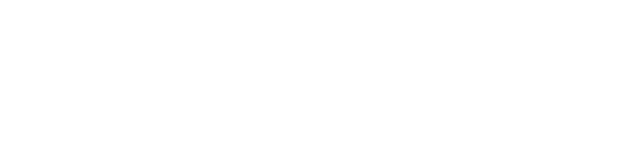
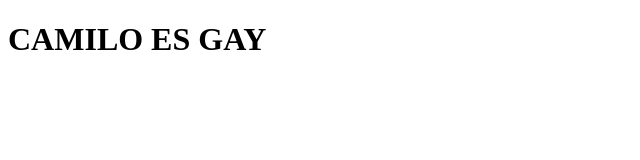
Before and after one commit to INGsoftwareCamilorodriguez/Metologia_software, a plain HTML site: page index.html in a window 1280 px wide. Shown: the whole page, without its empty margins (0-640 px from the left). Drawn offline with Linux system fonts and the light colour scheme.

Commit message:
Add header with title 'CAMILO ES GAY' to index.html

```diff
--- a/index.html
+++ b/index.html
@@ -1,11 +1,9 @@
 <!DOCTYPE html>
 <html lang="en">
 <head>
-    <meta charset="UTF-8">
-    <meta name="viewport" content="width=device-width, initial-scale=1.0">
     <title>Document</title>
 </head>
 <body>
-
+    <h1>CAMILO ES GAY</h1>
 </body>
 </html>
```
